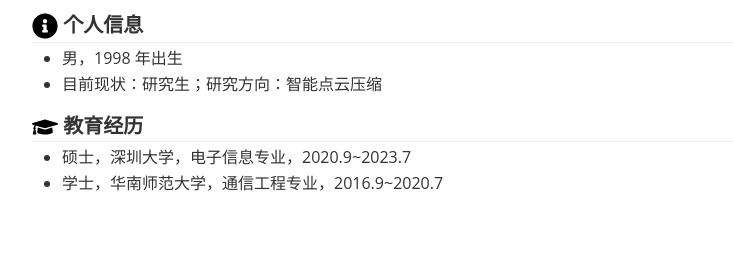
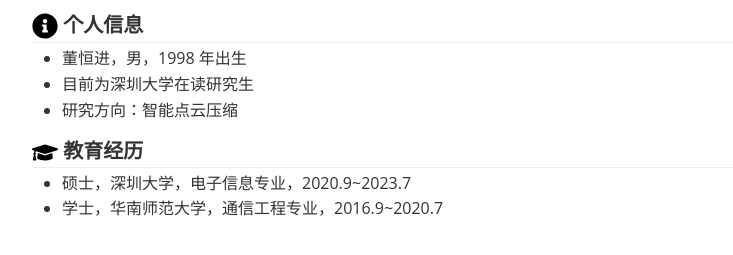
Before and after one commit to dhj5252/dhj5252.github.io, a plain HTML site: page index.html in a window 1280 px wide. Shown: the part 95-350 px from the top of the page, without its empty margins (208-941 px from the left). Drawn offline with Linux system fonts and the light colour scheme.

Commit message:
Update index.html

```diff
--- a/index.html
+++ b/index.html
@@ -1077,8 +1077,9 @@
         ><img src="assets/info-circle-solid.svg" width="30px" /> 个人信息
       </h2>
       <ul>
-        <li>男，1998 年出生</li>
-        <li>目前现状：研究生；研究方向：智能点云压缩</li>
+        <li>董恒进，男，1998 年出生</li>
+        <li>目前为深圳大学在读研究生</li>
+        <li>研究方向：智能点云压缩</li>
       </ul>
       <h2>
         <a name="header-n14" class="md-header-anchor"></a
```
